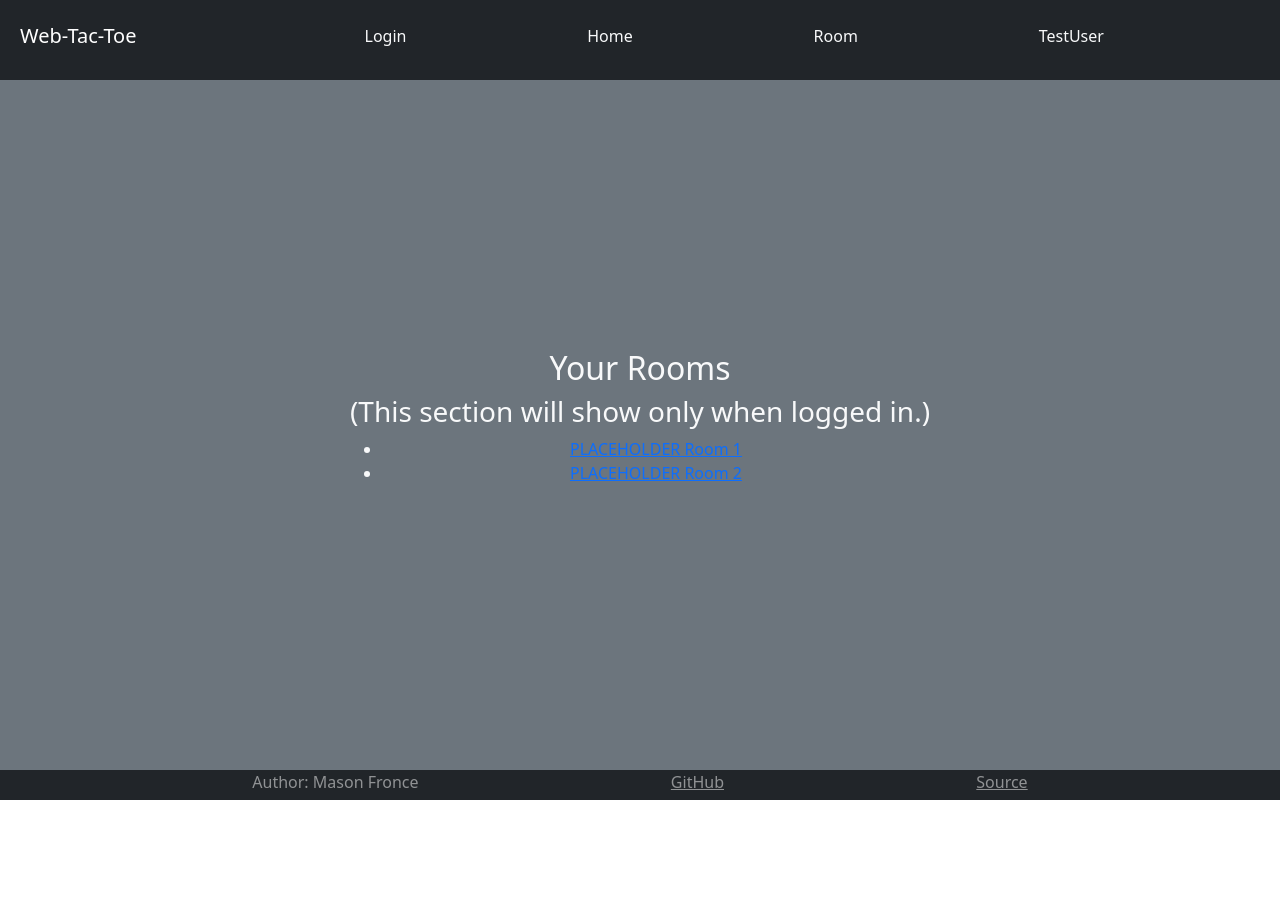
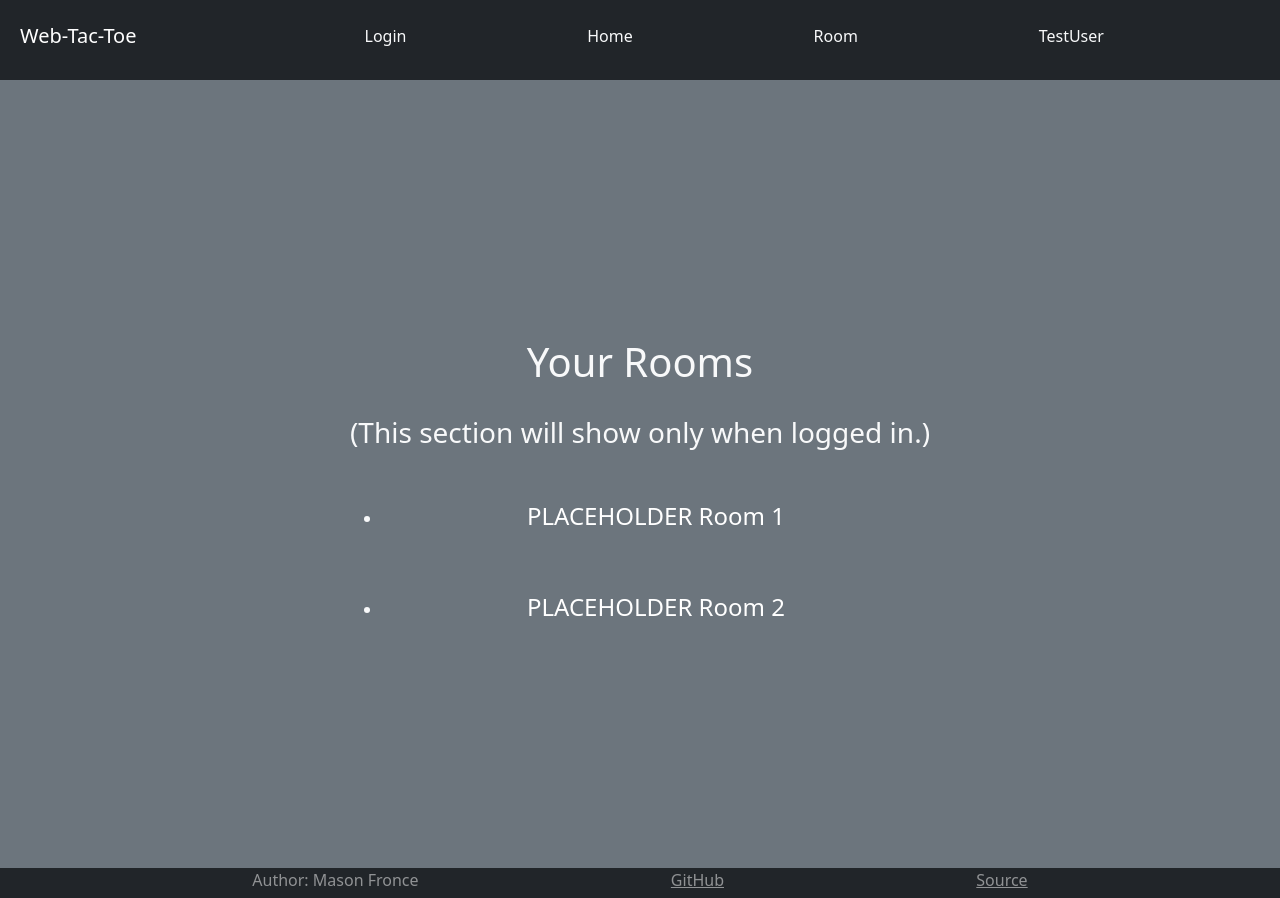
Before and after one commit to Kitsune2468/startup, a React (Vite) app: page /home in a window 1280 px wide. Before the commit the page ends 800 px from the top, so only its background shows below. Built offline with nearby package versions, Linux system fonts and the light colour scheme.

Commit message:
React P1 - changed deployment script, updated some css/jsx

```diff
--- a/index.html
+++ b/index.html
@@ -6,7 +6,7 @@
     <meta name="viewport" content="width=device-width, initial-scale=1" />
     <meta name="theme-color" content="#000000" />
 
-    <title>Simon React</title>
+    <title>Web-Tac-Toe</title>
   </head>
   <body>
     <noscript>You need to enable JavaScript to run this app.</noscript>
--- a/src/home/home.css
+++ b/src/home/home.css
@@ -1,86 +1,42 @@
-:root {
-    --player1Color: #6495ed;
-    --plater2Color: #c23c3c;
+.home-page {
+    display: flex;
+    flex-direction: column;
+    min-width: 375px;
+    justify-content: space-evenly;
+    padding: 15%;
 }
 
-.player1 {
-
-    color: var(--player1Color);
+.login-info {
+    display: flex;
+    flex-direction: column;
+    min-width: 375px;
+    padding-left: 10%;
+    padding-right: 10%;
+    padding-top: 5%;
+    padding-bottom: 5%;
 }
 
-.player2 {
-    color: var(--plater2Color);
+.title {
+    justify-content: center;
+    align-content: center;
+    border-radius: 10% / 30%;
+    padding-left: 5%;
+    padding-right: 5%;
+    padding-top: 10%;
+    padding-bottom: 10%;
 }
 
-.game {
-    justify-self: center;
-    width: 50%;
-    height: 100%;
-    float: left;
-    padding-bottom:2%;
+.room {
+    padding: 5%;
 }
 
-.room-title {
-    width: 100%;
-    height: 10%
+.room-link {
+    padding: 5%;
+    color:white;
+    text-decoration: none;
+    font-size:x-large;
 }
 
-.body-section {
-    width: 100%;
-    height: 95%;
+.link-list {
+    align-content: space-between;
 }
-
-.board {
-    justify-self: center;
-    background-image: url("Board.png");
-    background-position-x: 1px;
-    background-size: contain;
-    background-repeat: no-repeat;
-    aspect-ratio: 1 / 1;
-    width: 80%;
-    height: 80%;
-    min-width: 200px;
-    min-height: 200px;
-    max-height: 80vmin;
-    max-width: 80vmin;
-}
-
-.board-grid {
-    align-content: center;
-    justify-content: center;
-    height: 100%;
-    width: 100%;
-}
-
-.board-button {
-    height: 80%;
-    width: 80%;
-}
-.scoreboard-title {
-    justify-self: center;
-    width: 75%;
-    padding-bottom: 0.25em;
-    border-bottom: solid rgb(235, 235, 235) ;
-}
-.scoreboard {
-    align-content:center;
-    margin-left: 50%;
-}
-
-.scoreboard-info {
-    width:100%;
-    height:100%;
-}
-
-.win-loss {
-    padding: 0.5em 2em;
-}
-
-section:nth-child(1) {
-    flex:1;
-    align-content: center;
-}
-
-section:nth-child(2) {
-    flex:4;
-}
--- a/src/home/home.jsx
+++ b/src/home/home.jsx
@@ -4,12 +4,12 @@ import './home.css';
 export function Home() {
   return (
     <main className="container-fluid bg-secondary text-center">
-        <div>
-          <h2>Your Rooms</h2>
-          <h3>(This section will show only when logged in.)</h3>
-          <ul>
-            <li><a href="room.html">PLACEHOLDER Room 1</a></li>
-            <li><a href="room.html">PLACEHOLDER Room 2</a></li>
+        <div className="home-page">
+          <h1 className="title">Your Rooms</h1>
+          <h3 className="subtitle">(This section will show only when logged in.)</h3>
+          <ul className="link-list">
+            <li className='room'><a href="room.html" className="room-link">PLACEHOLDER Room 1</a></li>
+            <li className='room'><a href="room.html" className="room-link">PLACEHOLDER Room 2</a></li>
           </ul>
         </div>
     </main>
--- a/src/login/login.css
+++ b/src/login/login.css
@@ -1,86 +1,31 @@
-:root {
-    --player1Color: #6495ed;
-    --plater2Color: #c23c3c;
+.login-form {
+    display: flex;
+    flex-direction: column;
+    min-width: 375px;
+    justify-content:center;
 }
 
-.player1 {
-
-    color: var(--player1Color);
+.login-info {
+    display: flex;
+    flex-direction: column;
+    min-width: 375px;
+    padding-left: 10%;
+    padding-right: 10%;
+    padding-top: 5%;
+    padding-bottom: 5%;
 }
 
-.player2 {
-    color: var(--plater2Color);
+.title {
+    align-content: center;
+    border-radius: 10% / 30%;
+    padding-left: 5%;
+    padding-right: 5%;
 }
 
-.game {
-    justify-self: center;
-    width: 50%;
-    height: 100%;
-    float: left;
-    padding-bottom:2%;
+.login-button {
+    margin-top: 5%;
 }
 
-.room-title {
-    width: 100%;
-    height: 10%
+.create-button {
+    margin-top: 5%;
 }
-
-.body-section {
-    width: 100%;
-    height: 95%;
-}
-
-.board {
-    justify-self: center;
-    background-image: url("Board.png");
-    background-position-x: 1px;
-    background-size: contain;
-    background-repeat: no-repeat;
-    aspect-ratio: 1 / 1;
-    width: 80%;
-    height: 80%;
-    min-width: 200px;
-    min-height: 200px;
-    max-height: 80vmin;
-    max-width: 80vmin;
-}
-
-.board-grid {
-    align-content: center;
-    justify-content: center;
-    height: 100%;
-    width: 100%;
-}
-
-.board-button {
-    height: 80%;
-    width: 80%;
-}
-.scoreboard-title {
-    justify-self: center;
-    width: 75%;
-    padding-bottom: 0.25em;
-    border-bottom: solid rgb(235, 235, 235) ;
-}
-.scoreboard {
-    align-content:center;
-    margin-left: 50%;
-}
-
-.scoreboard-info {
-    width:100%;
-    height:100%;
-}
-
-.win-loss {
-    padding: 0.5em 2em;
-}
-
-section:nth-child(1) {
-    flex:1;
-    align-content: center;
-}
-
-section:nth-child(2) {
-    flex:4;
-}
--- a/src/login/login.jsx
+++ b/src/login/login.jsx
@@ -3,9 +3,9 @@ import './login.css';
 
 export function Login() {
   return (
-    <main className="container-fluid bg-secondary text-center">
-        <h1 className="title">Welcome to Web-Tac-Toe</h1>
-        <form method="get" action="index.html">
+    <main className="container-fluid bg-secondary text-center login-form">
+        <h1 className="title">Welcome to Web-Tac-Toe!</h1>
+        <form method="get" action="index.html" className="login-info">
             <div className="input-group mb-3">
                 <span className="input-group-text">@</span>
                 <input className="form-control" type="text" placeholder="your@email.com" />
@@ -14,8 +14,8 @@ export function Login() {
                 <span span className="input-group-text">🔒</span>
                 <input className="form-control" type="password" placeholder="password" />
             </div>
-          <button type="submit" className="btn btn-primary">Login</button>
-          <button type="submit" className="btn btn-secondary">Create</button>
+            <button type="submit" className="btn btn-primary login-button">Login</button>
+            <button type="submit" className="btn btn-secondary create-button">Create</button>
         </form>
     </main>
   );
```
Also changed, not shown: 1 other file (tests, documents, lock files or other folders). Lines whose indentation alone changed are shown as unchanged.
